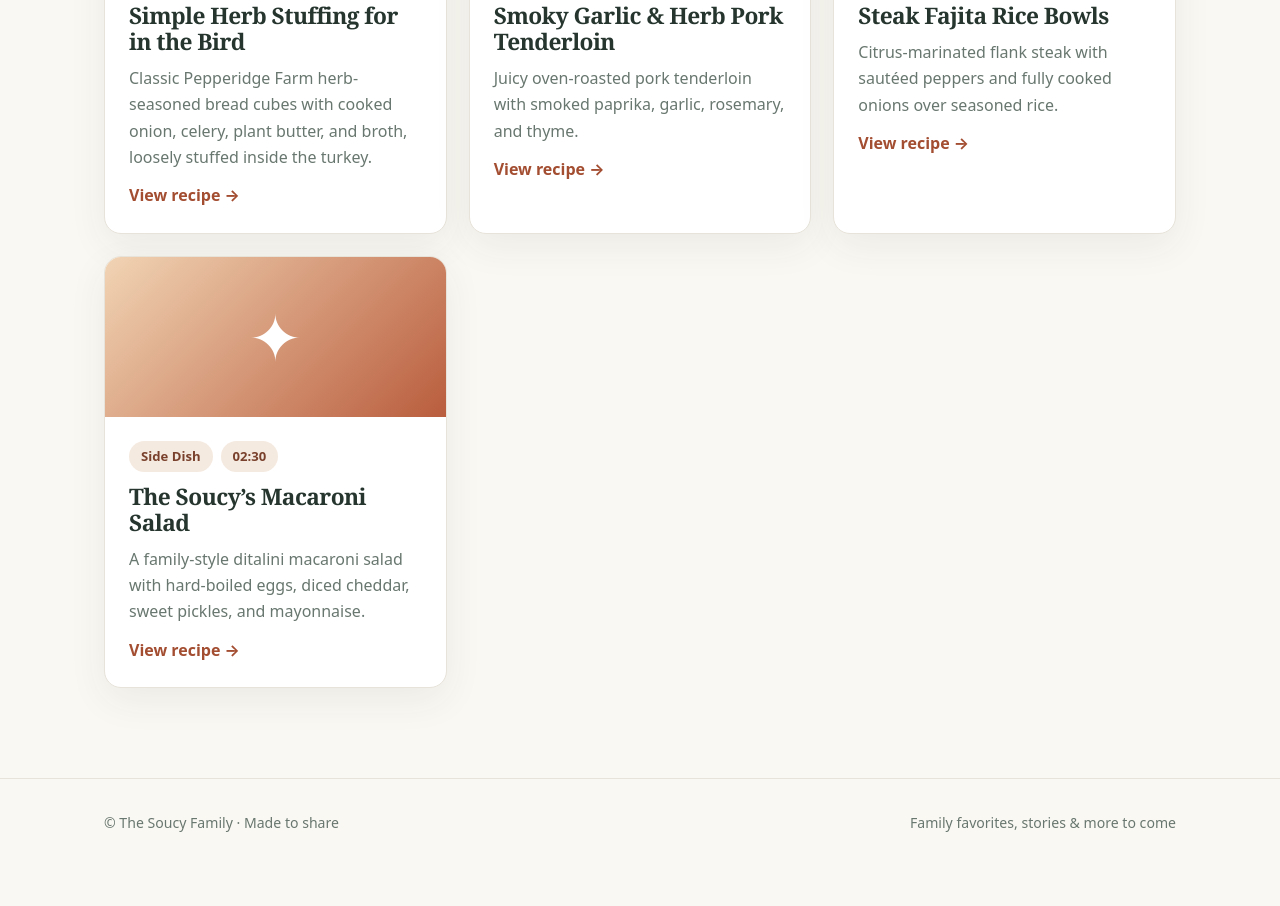
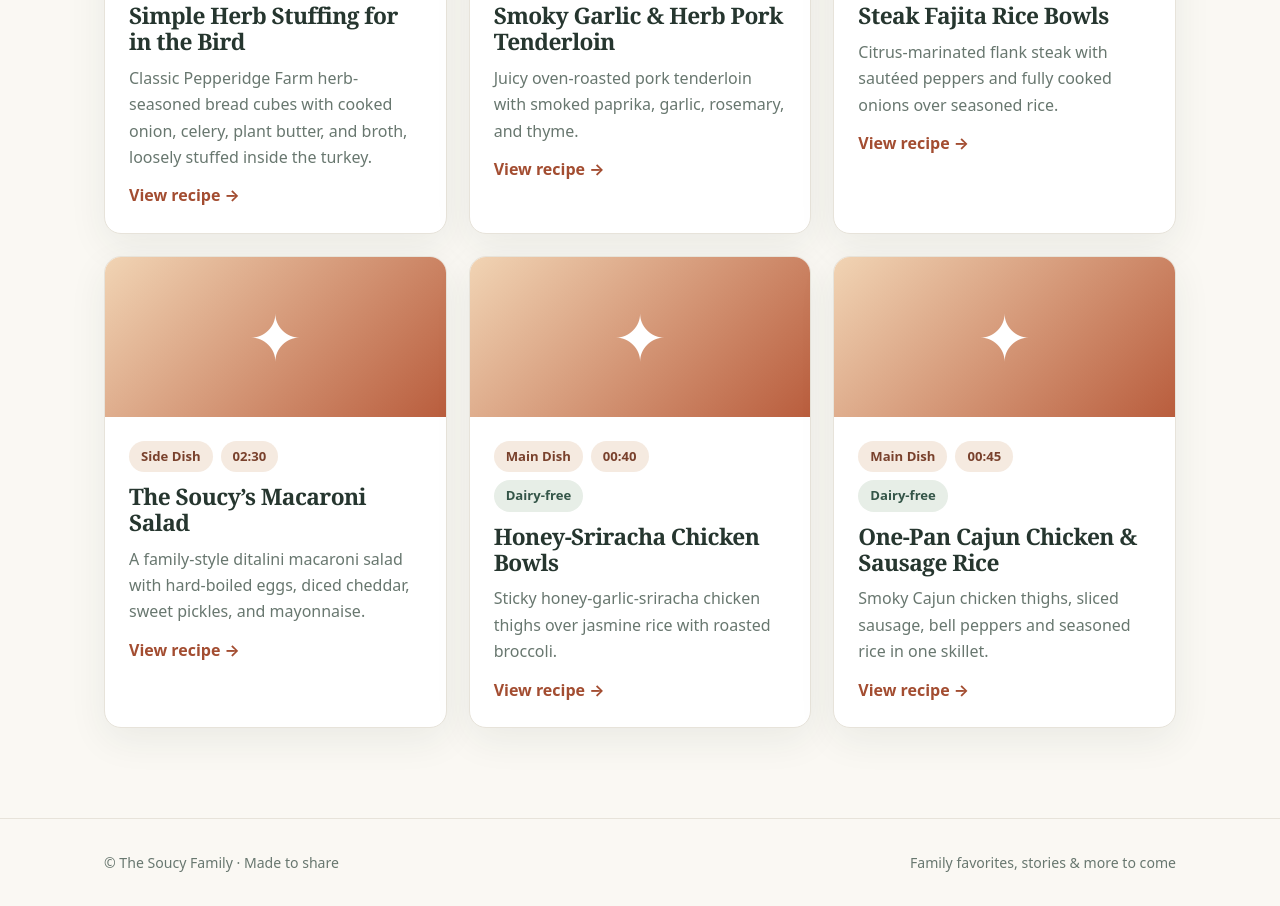
Before and after one commit to mike97722/thesoucys.net, a plain HTML site: page recipes/index.html in a window 1280 px wide. Shown: the part 3883-4789 px from the top of the page. Before the commit the page ends 4749 px from the top, so only its background shows below. Drawn offline with Linux system fonts and the light colour scheme.

Commit message:
List Honey-Sriracha Chicken Bowls and Cajun Chicken Sausage Rice recipes

```diff
--- a/recipes/index.html
+++ b/recipes/index.html
@@ -22,5 +22,7 @@
 <a class="card" data-search="smoky garlic &amp; herb pork tenderloin juicy oven-roasted pork tenderloin with smoked paprika, garlic, rosemary, and thyme. dinner main dish, dairy-free 3 lb pork tenderloin (about 2 tenderloins), silver skin removed 2 tbsp olive oil 5 cloves garlic, minced 2 tsp smoked paprika 1½ tsp kosher salt 1 tsp black pepper 1 tsp dried rosemary 1 tsp dried thyme 1 tsp onion powder 1 tbsp dijon mustard 1 tbsp lemon juice 1 tbsp maple syrup (optional)" href="/recipes/smoky-garlic-herb-pork-tenderloin/"><div class="card-art recipe" aria-hidden="true">✦</div><div class="card-body"><div class="card-tag-row card-tag-primary"><span class="tag">Main Dish</span><span class="tag recipe-time">00:45</span></div><div class="card-tag-row card-tag-secondary"><span class="tag">Dairy-free</span></div><h3>Smoky Garlic &amp; Herb Pork Tenderloin</h3><p>Juicy oven-roasted pork tenderloin with smoked paprika, garlic, rosemary, and thyme.</p><span class="arrow">View recipe →</span></div></a>
 <a class="card" data-search="steak fajita rice bowls citrus-marinated flank steak with sautéed peppers and fully cooked onions over seasoned rice. dinner main dish, dairy-free 2½ lb flank steak 3 bell peppers, assorted colors, sliced 2 medium yellow onions, thinly sliced 2 tbsp olive oil, divided 3 tbsp lime juice, divided 3 cloves garlic, minced 2 tsp chili powder 2 tsp ground cumin 1 tsp smoked paprika 1 tsp oregano 1 tsp kosher salt, divided ½ tsp black pepper 2 cups uncooked long-grain rice 4 cups water or low-sodium chicken broth 1 tbsp tomato paste ½ tsp garlic powder chopped cilantro, optional avocado, optional salsa, optional (without raw onion)" href="/recipes/steak-fajita-rice-bowls/"><div class="card-art recipe" aria-hidden="true">✦</div><div class="card-body"><div class="card-tag-row card-tag-primary"><span class="tag">Main Dish</span><span class="tag recipe-time">00:45</span></div><div class="card-tag-row card-tag-secondary"><span class="tag">Dairy-free</span></div><h3>Steak Fajita Rice Bowls</h3><p>Citrus-marinated flank steak with sautéed peppers and fully cooked onions over seasoned rice.</p><span class="arrow">View recipe →</span></div></a>
 <a class="card" data-search="the soucy’s macaroni salad a family-style ditalini macaroni salad with hard-boiled eggs, diced cheddar, sweet pickles, and mayonnaise. side dish side dish 16 oz ditalini pasta 6 large eggs, hard-boiled and diced 8 oz cheddar cheese, diced 16 oz sweet pickles, diced ½ cup mayonnaise, or to taste salt, to taste black pepper, to taste" href="/recipes/the-soucys-macaroni-salad/"><div class="card-art recipe" aria-hidden="true">✦</div><div class="card-body"><div class="card-tag-row card-tag-primary"><span class="tag">Side Dish</span><span class="tag recipe-time">02:30</span></div><h3>The Soucy’s Macaroni Salad</h3><p>A family-style ditalini macaroni salad with hard-boiled eggs, diced cheddar, sweet pickles, and mayonnaise.</p><span class="arrow">View recipe →</span></div></a>
+<a class="card" data-search="honey-sriracha chicken bowls sticky honey-garlic-sriracha chicken thighs over jasmine rice with roasted broccoli. dinner main dish dairy-free chicken thighs jasmine rice broccoli honey sriracha soy sauce garlic ginger" href="/recipes/honey-sriracha-chicken-bowls/"><div class="card-art recipe" aria-hidden="true">✦</div><div class="card-body"><div class="card-tag-row card-tag-primary"><span class="tag">Main Dish</span><span class="tag recipe-time">00:40</span></div><div class="card-tag-row card-tag-secondary"><span class="tag">Dairy-free</span></div><h3>Honey-Sriracha Chicken Bowls</h3><p>Sticky honey-garlic-sriracha chicken thighs over jasmine rice with roasted broccoli.</p><span class="arrow">View recipe →</span></div></a>
+<a class="card" data-search="one-pan cajun chicken &amp; sausage rice smoky cajun chicken thighs, sliced sausage, bell peppers and seasoned rice in one skillet. dinner main dish dairy-free chicken thighs smoked sausage rice onion bell peppers cajun seasoning tomatoes" href="/recipes/one-pan-cajun-chicken-and-sausage-rice/"><div class="card-art recipe" aria-hidden="true">✦</div><div class="card-body"><div class="card-tag-row card-tag-primary"><span class="tag">Main Dish</span><span class="tag recipe-time">00:45</span></div><div class="card-tag-row card-tag-secondary"><span class="tag">Dairy-free</span></div><h3>One-Pan Cajun Chicken &amp; Sausage Rice</h3><p>Smoky Cajun chicken thighs, sliced sausage, bell peppers and seasoned rice in one skillet.</p><span class="arrow">View recipe →</span></div></a>
 <!-- RECIPE_CARDS_END -->
 </div><p class="empty" id="empty" hidden>No recipes found. Try another search.</p></div></section></main><footer class="site-footer"><div class="container footer-inner"><span>© The Soucy Family · Made to share</span><span>Family favorites, stories &amp; more to come</span></div></footer><script>const input=document.getElementById('search'),cards=[...document.querySelectorAll('[data-search]')],empty=document.getElementById('empty');input.addEventListener('input',()=>{const q=input.value.trim().toLowerCase();let n=0;cards.forEach(c=>{const show=c.dataset.search.includes(q);c.hidden=!show;if(show)n++});empty.hidden=n>0})</script></body></html>
```
